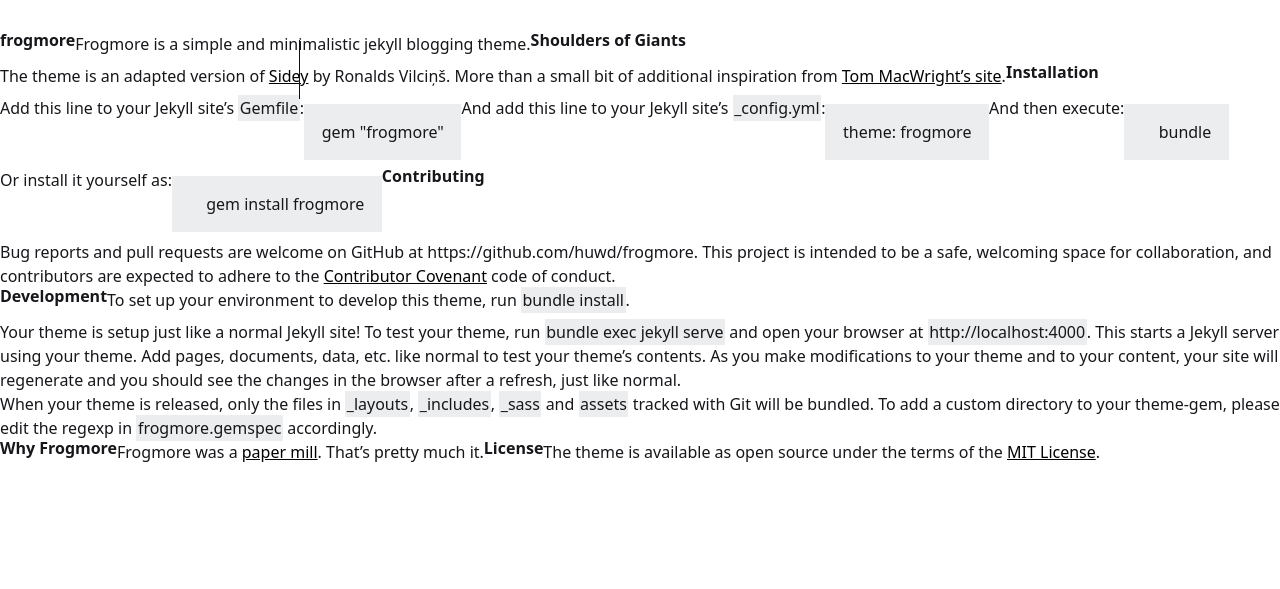
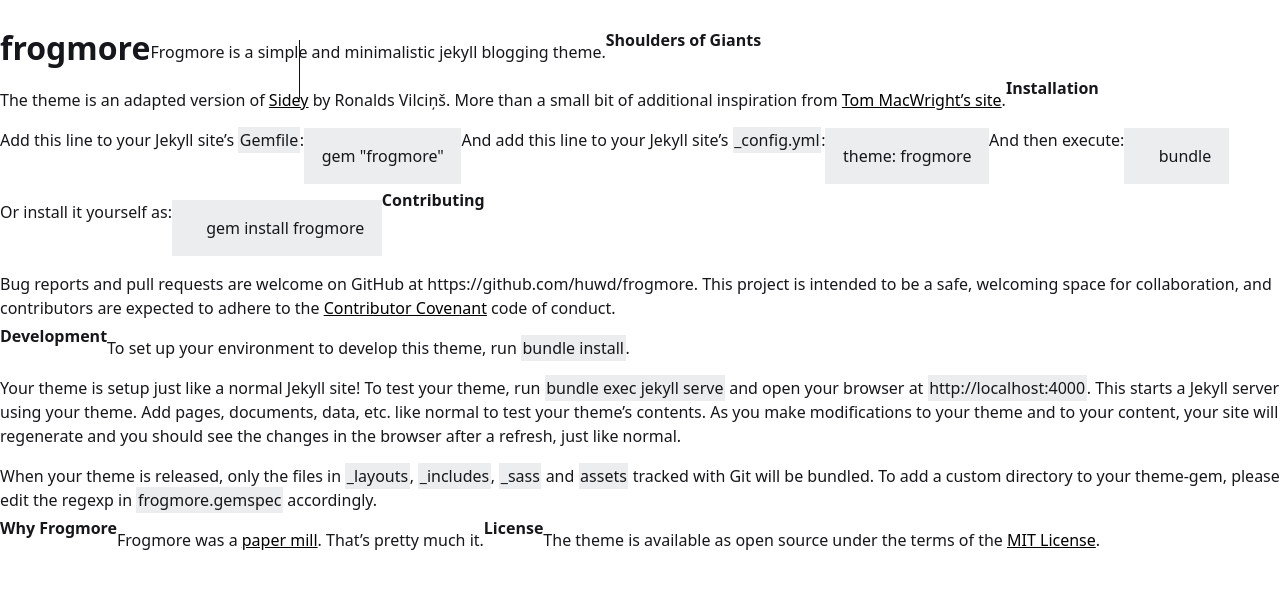
Before and after one commit to huwd/frogmore, a Jekyll site: the page built from README.md, in a window 1280 px wide. Shown: the top 589 px of the page. Built offline with Jekyll 4.4.1, drawn with Linux system fonts in a browser that asks for light colours; our own code applies the rules of GitHub Pages for plain Markdown files.

Commit message:
Tidy up CSS and alter margins
Posts were looking a bit funny, so i evened the spacing. Also switched to use flex, outside of flex margins clash, they don't do so within flex.. I'm not sure if this is just me being lazy, but I find doing layouts so much more predictible with flex this way

```diff
--- a/_sass/_main.scss
+++ b/_sass/_main.scss
@@ -23,30 +23,9 @@ a {
 	text-decoration: underline;
 }
 
-pre {
-	margin: 0.5rem 0;
-	padding: 0.5rem;
-}
-
-.post p {
-	margin: 0.5rem 0;
-}
-
-.post h1,
-.post h2,
-.post h3,
-.post h4 {
+.meta {
 	margin: 1rem 0;
-}
-
-.post h2:first-child,
-.project h2:first-child,
-.photo h2:first-child {
-	margin-top: 0;
-}
-
-.meta {
-	margin: 2rem 0;
+	font-style: italic;
 }
 
 code,
@@ -63,6 +42,7 @@ pre code {
 }
 
 pre {
+	margin: 0.5rem 0;
 	padding: 1rem;
 	overflow-x: auto;
 }
@@ -94,11 +74,11 @@ header ul,
 .listing,
 .post {
 	max-width: 43rem;
+	display: flex;
+	flex-direction: column;
 }
 
 header ul {
-	display: flex;
-	flex-direction: column;
 	margin: 0 auto;
 	list-style: none;
 	padding: 0 2rem 2rem 2rem;
@@ -138,6 +118,10 @@ h5 {
 	font-weight: 600;
 }
 
+h1 {
+	font-size: 2rem;
+}
+
 strong,
 b {
 	font-weight: bold;
@@ -159,6 +143,10 @@ article {
 section,
 article h1:first-child {
 	margin-top: 0;
+}
+
+p {
+	margin: 0.5rem 0;
 }
 
 @media screen and (min-width: 64rem) {
```
